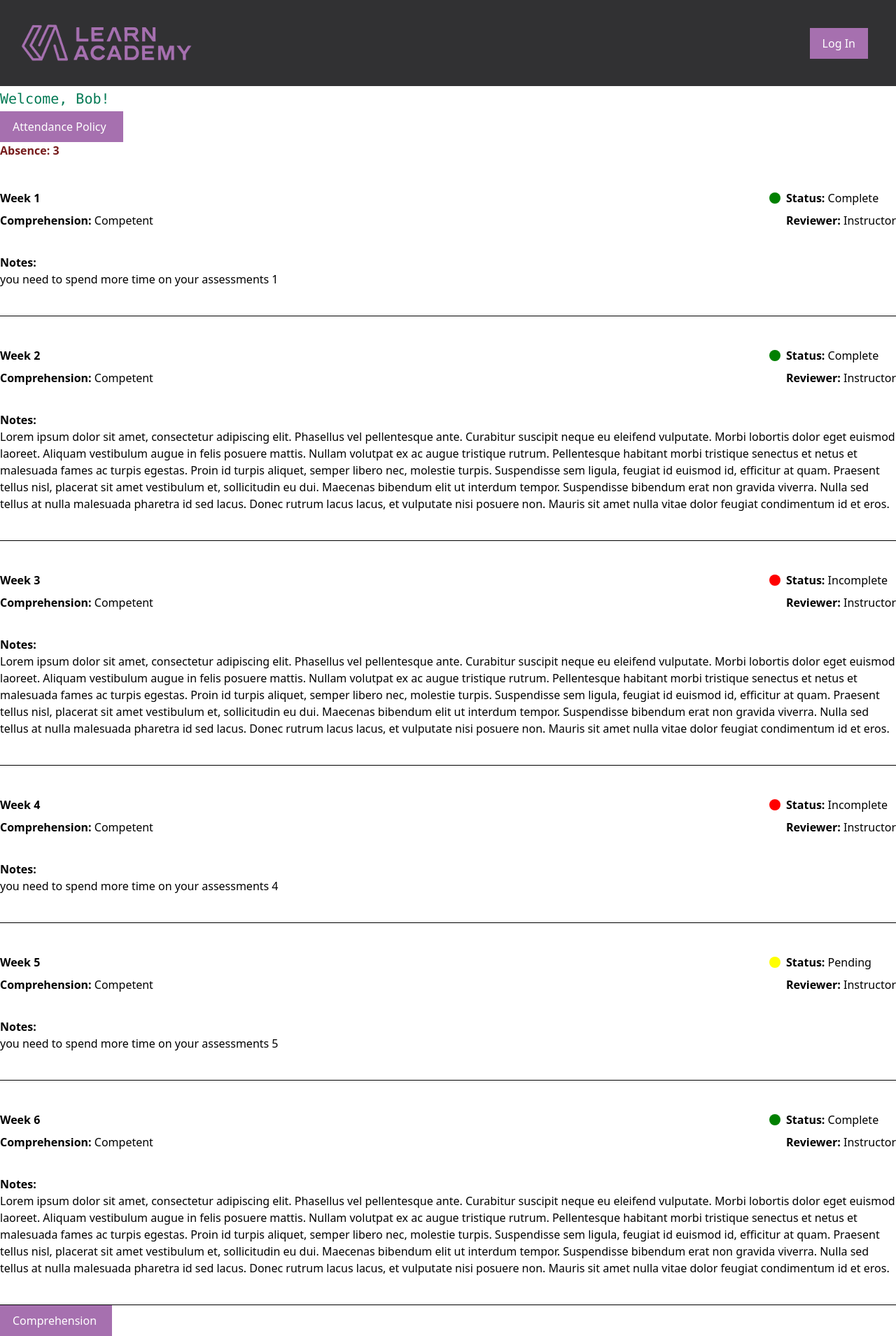
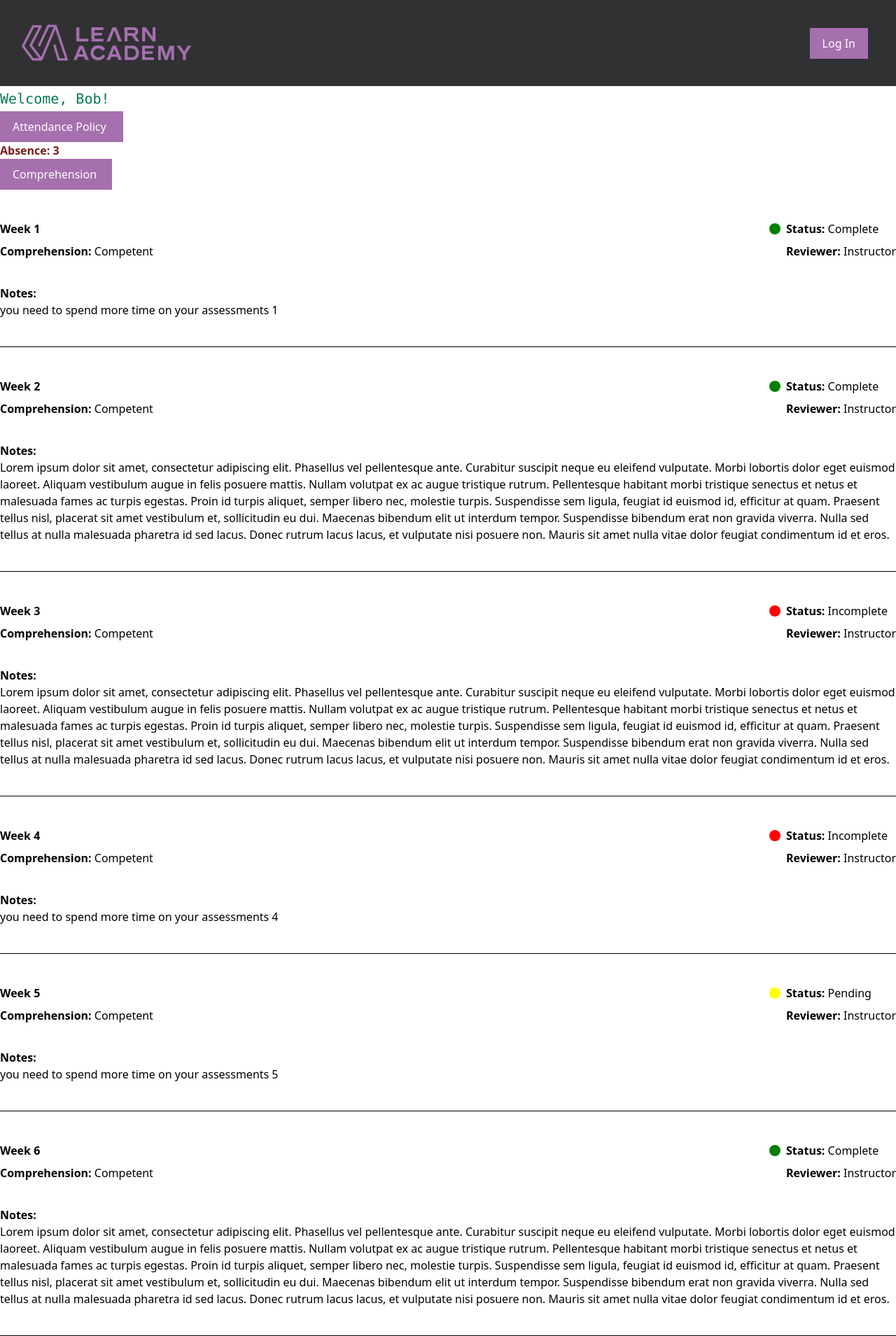
Before and after one commit to LEARNAcademy/student-application, a React (Create React App) app: page / in a window 1280 px wide. Shown: the whole page at 70% size. Built offline with nearby package versions, Linux system fonts and the light colour scheme.

Commit message:
moved comprehension component placement on student dashboard

```diff
--- a/src/pages/StudentDashboard/StudentDashboard.js
+++ b/src/pages/StudentDashboard/StudentDashboard.js
@@ -15,8 +15,8 @@ const StudentDashboard = () => {
       <Greeter user={user} />
       <AttendancePolicyModal/>
       <Absences student={student}/>
+      <ComprehensionModal/>
       <Assessment assessments={assessments}/>
-      <ComprehensionModal/>
     </>
   )
 }
```
